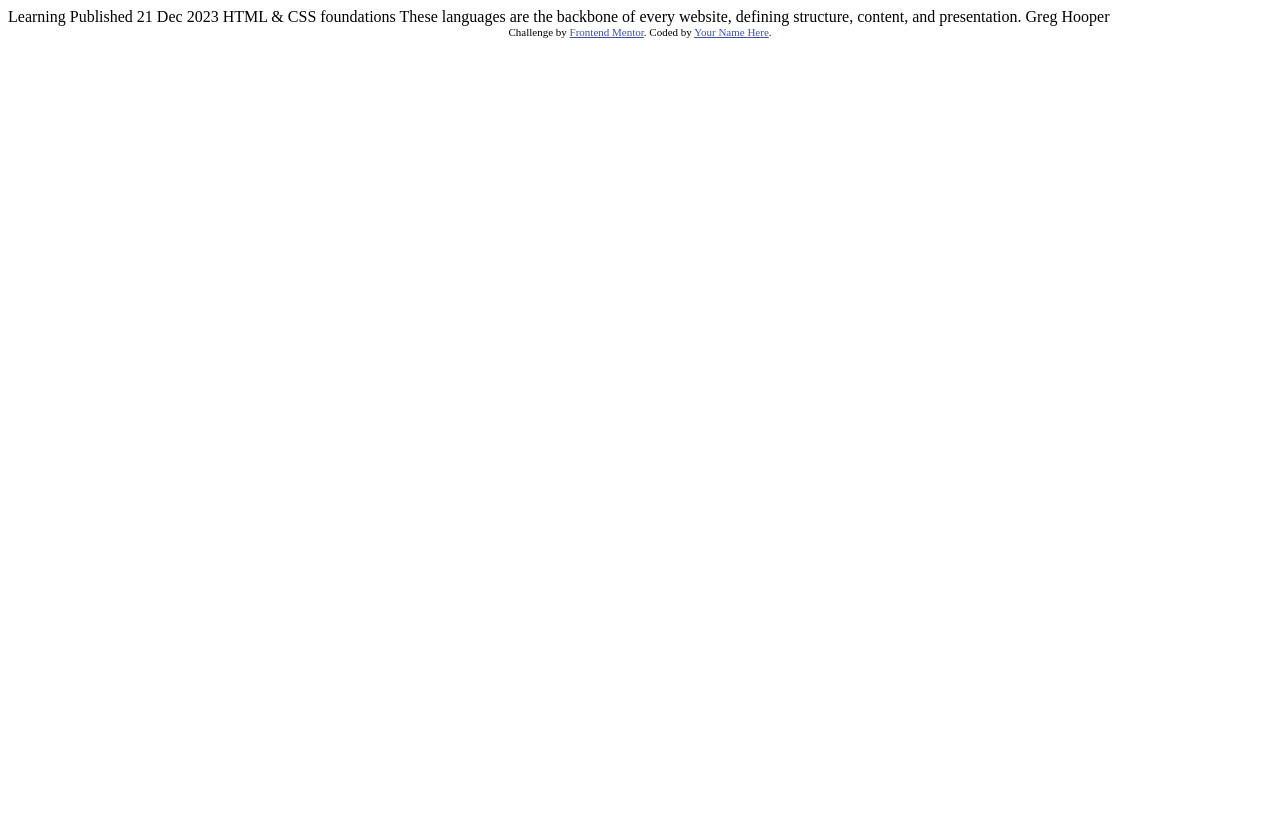
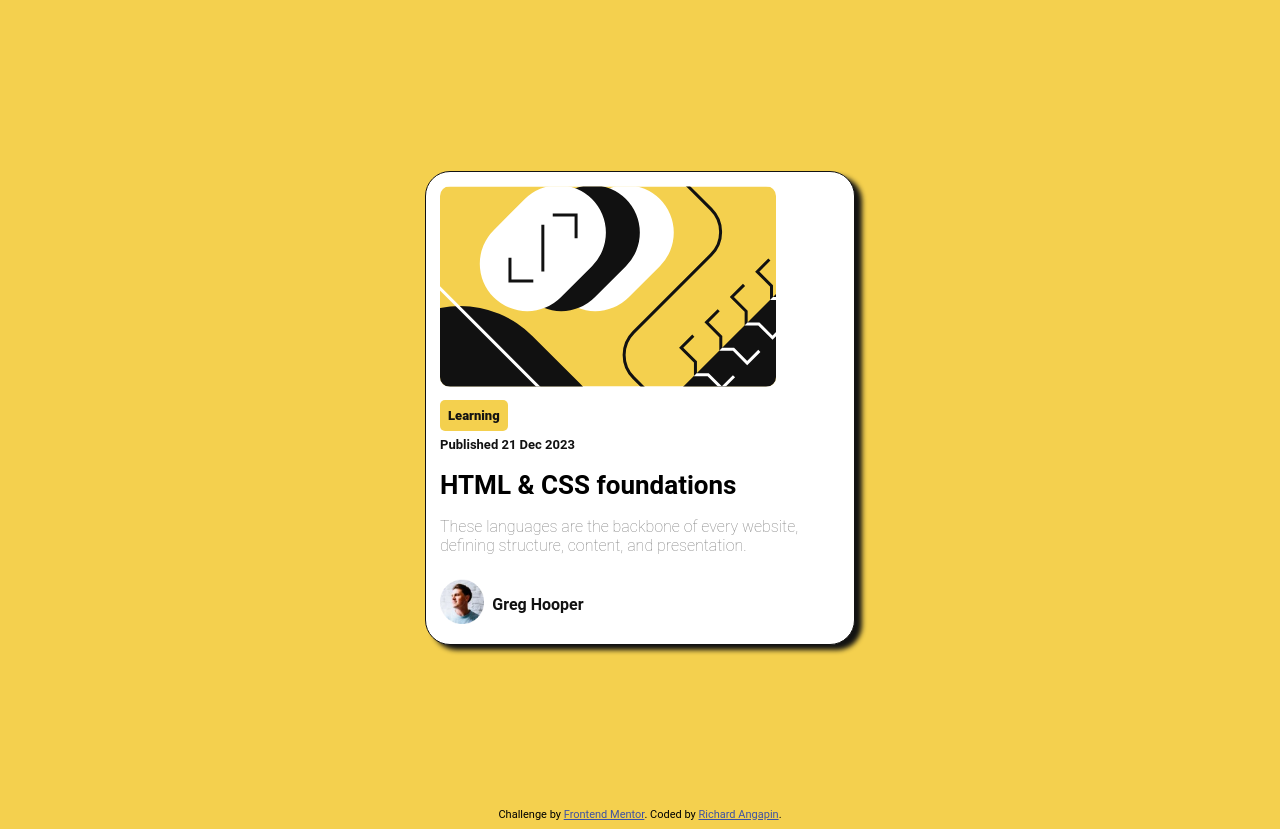
Before and after one commit to rangapin/blog-card-main, a plain HTML site: page index.html in a window 1280 px wide. Before the commit the page ends 800 px from the top, so only its background shows below. Drawn offline with Linux system fonts and the light colour scheme.

Commit message:
added html and css

```diff
--- a/index.html
+++ b/index.html
@@ -1,34 +1,51 @@
 <!DOCTYPE html>
 <html lang="en">
+
 <head>
   <meta charset="UTF-8">
-  <meta name="viewport" content="width=device-width, initial-scale=1.0"> <!-- displays site properly based on user's device -->
+  <meta name="viewport" content="width=device-width, initial-scale=1.0">
+  <link rel="icon" type="image/png" sizes="32x32" href="./assets/images/favicon-32x32.png">
+  <title>Blog preview card</title>
+  <link rel="stylesheet" href="style.css">
+</head>
 
-  <link rel="icon" type="image/png" sizes="32x32" href="./assets/images/favicon-32x32.png">
-
-  <title>Frontend Mentor | Blog preview card</title>
-
-  <!-- Feel free to remove these styles or customise in your own stylesheet 👍 -->
-  <style>
-    .attribution { font-size: 11px; text-align: center; }
-    .attribution a { color: hsl(228, 45%, 44%); }
-  </style>
-</head>
 <body>
 
-  Learning
+  <div class="container">
+    <div class="card">
+      <div class="image-illustration">
+        <img src="/assets/images/illustration-article.svg" alt="illustration">
+      </div>
+      <div class="tag">
+        <p>Learning</p>
+      </div>
 
-  Published 21 Dec 2023
+      <div class="date">
+        <p>Published 21 Dec 2023</p>
+      </div>
 
-  HTML & CSS foundations
+      <header>
+        <h1>HTML & CSS foundations</h1>
+      </header>
 
-  These languages are the backbone of every website, defining structure, content, and presentation.
+      <main>
+        <p>These languages are the backbone of every website, defining structure, content, and presentation.</p>
+      </main>
 
-  Greg Hooper
+      <footer>
+        <div class="image-avatar">
+          <img src="/assets/images/image-avatar.webp" alt="avatar">
+        </div>
+        <p>Greg Hooper</p>
+      </footer>
+
+    </div>
+  </div>
 
   <div class="attribution">
     Challenge by <a href="https://www.frontendmentor.io?ref=challenge" target="_blank">Frontend Mentor</a>.
-    Coded by <a href="#">Your Name Here</a>.
+    Coded by <a href="#">Richard Angapin</a>.
   </div>
 </body>
+
 </html>
--- /dev/null
+++ b/style.css
@@ -0,0 +1,83 @@
+body {
+    background-color: hsl(47, 88%, 63%);
+    font-family: roboto, sans-serif;
+}
+
+p {
+    font-size: 16px;
+    font-weight: 100;
+    color: hsl(0, 0%, 7%);
+}
+
+.container {
+    display: flex;
+    justify-content: center;
+    align-items: center;
+    height: 100vh;
+}
+
+.card {
+    width: 50vh;
+    text-align: left;
+    padding: 14px;
+    border: 1px solid hsl(0, 0%, 7%);
+    background-color: hsl(0, 0%, 100%);
+    border-radius: 25px;
+    box-shadow: 7px 5px 5px hsl(0, 0%, 7%);
+
+}
+
+img {
+    border-radius: 10px;
+    margin-bottom: 14px;
+}
+
+.tag p {
+    display: inline;
+    font-weight: 800;
+    font-size: small;
+    background-color: hsl(47, 88%, 63%);
+    padding: 8px;
+    border-radius: 5px;
+}
+
+.date p {
+    font-weight: 600;
+    font-size: small;
+
+}
+
+header {
+    font-size: small;
+}
+
+main p {
+    color: hsl(0, 0%, 50%);
+    padding-bottom: 0.5em;
+}
+
+footer {
+    display: flex;
+}
+
+footer p {
+    font-weight: bold;
+    padding-left: 0.5em;
+}
+
+footer img {
+    height: 45px;
+}
+
+.image-avatar {
+    height: 1em;
+}
+
+.attribution {
+    font-size: 11px;
+    text-align: center;
+}
+
+.attribution a {
+    color: hsl(228, 45%, 44%);
+}
```
